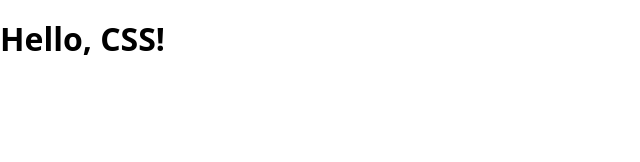
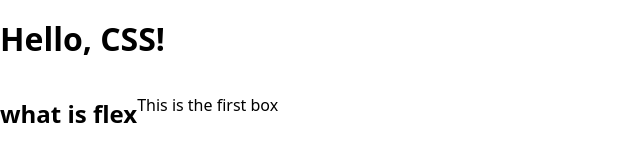
Before and after one commit to zorth44/css-green-hand, a website: page index.html in a window 1280 px wide. Shown: the whole page, without its empty margins (0-640 px from the left). Drawn offline with nearby package versions, Linux system fonts and the light colour scheme.

Commit message:
Add a flexbox container in HTML and corresponding CSS styles

```diff
--- a/index.html
+++ b/index.html
@@ -8,5 +8,9 @@
 </head>
 <body>
   <h1>Hello, CSS!</h1>
+  <div class="box">
+    <h2>what is flex</h2>
+    <p>This is the first box</p>
+  </div>
 </body>
 </html>
--- a/style.css
+++ b/style.css
@@ -0,0 +1,3 @@
+.box{
+    display: flex;
+}
```
